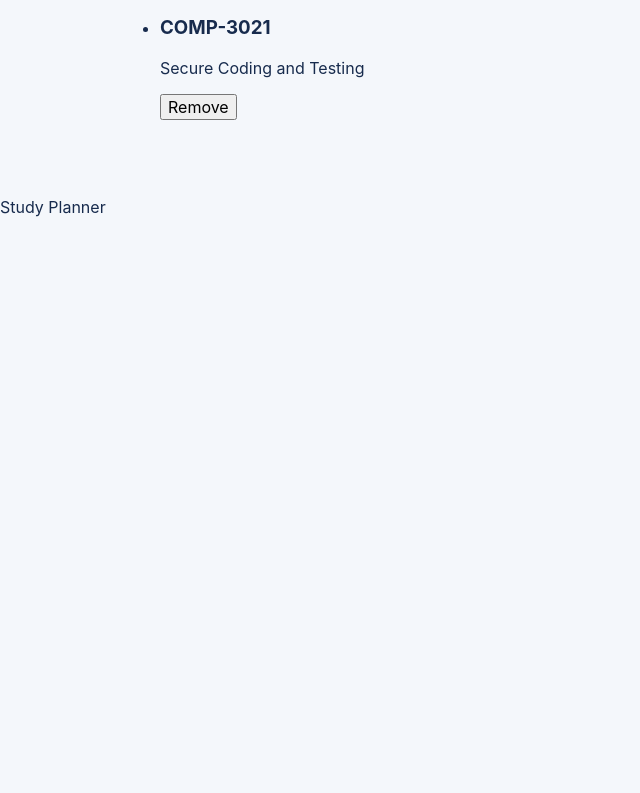
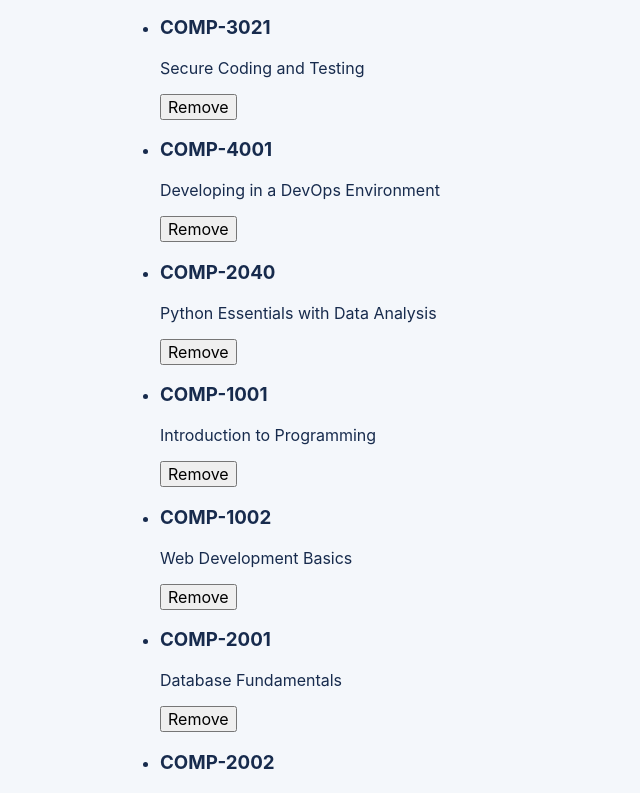
Before and after one commit to rrc-w2025-Gunkarsingh/FDS-Projects, a React (Vite) app: page /courses in a window 1280 px wide. Shown: the part 980-1773 px from the top of the page, without its empty margins (0-640 px from the left). Before the commit the page ends 1213 px from the top, so only its background shows below. Built offline with nearby package versions, Linux system fonts and the light colour scheme.

Commit message:
Refactor courses feature using hook service repository architecture

```diff
--- a/src/App.tsx
+++ b/src/App.tsx
@@ -10,11 +10,6 @@ import Layout from "./components/layout/Layout";
 
 import type { Assignment } from "./types/assignment";
 
-type Course = {
-  id: number;
-  code: string;
-  name: string;
-};
 
 function App() {
   const [assignments, setAssignments] = useState<Assignment[]>([
@@ -34,28 +29,7 @@ function App() {
     },
   ]);
 
-  const [courses, setCourses] = useState<Course[]>([
-    {
-      id: 1,
-      code: "COMP-3019",
-      name: "Application Design and Delivery",
-    },
-    {
-      id: 2,
-      code: "COMP-3018",
-      name: "Back-End Development",
-    },
-    {
-      id: 3,
-      code: "COMP-3020",
-      name: "Cloud Infrastructure and Development",
-    },
-    {
-      id: 4,
-      code: "COMP-3021",
-      name: "Secure Coding and Testing",
-    },
-  ]);
+
 
   return (
     <Routes>
@@ -70,15 +44,7 @@ function App() {
           }
         />
 
-        <Route
-          path="/courses"
-          element={
-            <CoursesPage
-              courses={courses}
-              setCourses={setCourses}
-            />
-          }
-        />
+          <Route path="/courses" element={<CoursesPage />} />
 
         <Route
           path="/assignments"
--- /dev/null
+++ b/src/components/CourseSummary.tsx
@@ -0,0 +1,23 @@
+import { useCourses } from "../hooks/useCourses";
+
+/*
+  This component uses the useCourses hook to show
+  the total number of courses.
+
+  The hook gets course data through the service
+  and repository, so this component does not
+  access the test data directly.
+*/
+
+function CourseSummary() {
+  const { courses } = useCourses();
+
+  return (
+    <section>
+      <h2>Course Summary</h2>
+      <p>Total Courses: {courses.length}</p>
+    </section>
+  );
+}
+
+export default CourseSummary;
--- /dev/null
+++ b/src/data/courses.ts
@@ -0,0 +1,14 @@
+import type { Course } from "../types/course";
+
+export const initialCourses: Course[] = [
+  { id: 1, code: "COMP-3019", name: "Application Design and Delivery" },
+  { id: 2, code: "COMP-3018", name: "Back-End Development" },
+  { id: 3, code: "COMP-3020", name: "Cloud Infrastructure and Development" },
+  { id: 4, code: "COMP-3021", name: "Secure Coding and Testing" },
+  { id: 5, code: "COMP-4001", name: "Developing in a DevOps Environment" },
+  { id: 6, code: "COMP-2040", name: "Python Essentials with Data Analysis" },
+  { id: 7, code: "COMP-1001", name: "Introduction to Programming" },
+  { id: 8, code: "COMP-1002", name: "Web Development Basics" },
+  { id: 9, code: "COMP-2001", name: "Database Fundamentals" },
+  { id: 10, code: "COMP-2002", name: "Software Testing" }
+];
--- /dev/null
+++ b/src/hooks/useCourses.ts
@@ -0,0 +1,55 @@
+import { useEffect, useState } from "react";
+import type { Course } from "../types/course";
+import { courseService } from "../services/courseService";
+
+export function useCourses() {
+  const [courses, setCourses] = useState<Course[]>([]);
+  const [error, setError] = useState("");
+
+  // Load courses when the component opens
+  const loadCourses = () => {
+    setCourses(courseService.getAllCourses());
+  };
+
+  useEffect(() => {
+    loadCourses();
+  }, []);
+
+  // Add a course
+  const addCourse = (code: string, name: string) => {
+    try {
+      courseService.addCourse(code, name);
+      loadCourses();
+      setError("");
+    } catch (err) {
+      setError(err instanceof Error ? err.message : "Something went wrong");
+    }
+  };
+
+  // Remove a course
+  const removeCourse = (id: number) => {
+    courseService.deleteCourse(id);
+    loadCourses();
+  };
+
+  // Update a course
+  const updateCourse = (id: number, code: string, name: string) => {
+    try {
+      courseService.updateCourse(id, code, name);
+      loadCourses();
+      setError("");
+    } catch (err) {
+      setError(err instanceof Error ? err.message : "Something went wrong");
+    }
+  };
+
+  // Return the values that components can use
+  return {
+    courses,       // List of courses to display
+    error,         // Error message to display
+    loadCourses,   // Reload courses
+    addCourse,     // Add a new course
+    removeCourse,  // Remove a course by ID
+    updateCourse,  // Update an existing course
+  };
+}
--- a/src/pages/CoursesPage.tsx
+++ b/src/pages/CoursesPage.tsx
@@ -1,60 +1,28 @@
 import { useState } from "react";
-import type {
-  Dispatch,
-  FormEvent,
-  SetStateAction,
-} from "react";
+import type { FormEvent } from "react";
+import { useCourses } from "../hooks/useCourses";
 
-type Course = {
-  id: number;
-  code: string;
-  name: string;
-};
+function CoursesPage() {
+  const { courses, error, addCourse, removeCourse } = useCourses();
 
-type CoursesPageProps = {
-  courses: Course[];
-  setCourses: Dispatch<SetStateAction<Course[]>>;
-};
-
-function CoursesPage({
-  courses,
-  setCourses,
-}: CoursesPageProps) {
   const [courseCode, setCourseCode] = useState("");
   const [courseName, setCourseName] = useState("");
 
+  // This page uses useCourses to manage the course list.
+  // The hook calls the service, and the service uses the repository.
+  // This keeps course rules and data separate from the page.
   const handleAddCourse = (event: FormEvent<HTMLFormElement>) => {
     event.preventDefault();
 
-    if (!courseCode.trim() || !courseName.trim()) {
-      return;
-    }
+    addCourse(courseCode, courseName);
 
-    const newCourse: Course = {
-      id: Date.now(),
-      code: courseCode.trim(),
-      name: courseName.trim(),
-    };
-
-    setCourses((currentCourses) => [
-      ...currentCourses,
-      newCourse,
-    ]);
-
-    setCourseCode("");
-    setCourseName("");
-  };
-
-  const handleRemoveCourse = (id: number) => {
-    setCourses((currentCourses) =>
-      currentCourses.filter((course) => course.id !== id)
-    );
+    // Keep the entered values if the service reports an error.
+    // We will improve this behaviour after connecting everything.
   };
 
   return (
     <main>
       <h1>Courses</h1>
-
       <p>Add and manage your current courses.</p>
 
       <section>
@@ -63,34 +31,30 @@ function CoursesPage({
         <form onSubmit={handleAddCourse}>
           <div>
             <label htmlFor="course-code">Course Code</label>
-
             <input
               id="course-code"
               type="text"
               value={courseCode}
-              onChange={(event) =>
-                setCourseCode(event.target.value)
-              }
+              onChange={(event) => setCourseCode(event.target.value)}
               placeholder="e.g. COMP-3019"
             />
           </div>
 
           <div>
             <label htmlFor="course-name">Course Name</label>
-
             <input
               id="course-name"
               type="text"
               value={courseName}
-              onChange={(event) =>
-                setCourseName(event.target.value)
-              }
+              onChange={(event) => setCourseName(event.target.value)}
               placeholder="e.g. Application Design and Delivery"
             />
           </div>
 
           <button type="submit">Add Course</button>
         </form>
+
+        {error && <p role="alert">{error}</p>}
       </section>
 
       <section>
@@ -107,7 +71,7 @@ function CoursesPage({
 
                 <button
                   type="button"
-                  onClick={() => handleRemoveCourse(course.id)}
+                  onClick={() => removeCourse(course.id)}
                 >
                   Remove
                 </button>
--- a/src/pages/HomePage.tsx
+++ b/src/pages/HomePage.tsx
@@ -1,3 +1,4 @@
+import CourseSummary from "../components/CourseSummary";
 import type { Dispatch, SetStateAction } from "react";
 import StudyOverview from "../components/study-overview/StudyOverview";
 import type { Assignment } from "../types/assignment";
@@ -10,6 +11,7 @@ type HomePageProps = {
 function HomePage({ assignments }: HomePageProps) {
   return (
     <main>
+      <h1>My Study Dashboard</h1>
       <StudyOverview />
 
       <section>
--- /dev/null
+++ b/src/repositories/courseRepository.ts
@@ -0,0 +1,41 @@
+import type { Course } from "../types/course";
+import { initialCourses } from "../data/courses";
+
+// Make a copy of our test courses
+let courses: Course[] = [...initialCourses];
+
+// Get all courses
+const getAllCourses = (): Course[] => {
+  return [...courses];
+};
+
+// Get one course using its ID
+const getCourseById = (id: number): Course | undefined => {
+  return courses.find((course) => course.id === id);
+};
+
+// Add a new course
+const addCourse = (course: Course): void => {
+  courses = [...courses, course];
+};
+
+// Update an existing course
+const updateCourse = (id: number, updatedCourse: Course): void => {
+  courses = courses.map((course) =>
+    course.id === id ? { ...updatedCourse, id } : course
+  );
+};
+
+// Delete a course
+const deleteCourse = (id: number): void => {
+  courses = courses.filter((course) => course.id !== id);
+};
+
+// Export the repository methods
+export const courseRepository = {
+  getAllCourses,
+  getCourseById,
+  addCourse,
+  updateCourse,
+  deleteCourse,
+};
--- /dev/null
+++ b/src/services/courseService.ts
@@ -0,0 +1,83 @@
+import type { Course } from "../types/course";
+import { courseRepository } from "../repositories/courseRepository";
+
+// Get all courses
+const getAllCourses = (): Course[] => {
+  return courseRepository.getAllCourses();
+};
+
+// Get one course
+const getCourseById = (id: number): Course | undefined => {
+  return courseRepository.getCourseById(id);
+};
+
+// Add a course
+const addCourse = (code: string, name: string): void => {
+  // Check if the fields are empty
+  if (!code.trim() || !name.trim()) {
+    throw new Error("Course code and name are required");
+  }
+
+  // Check if the course already exists
+  const existingCourse = courseRepository
+    .getAllCourses()
+    .find((course) => course.code.toLowerCase() === code.trim().toLowerCase());
+
+  if (existingCourse) {
+    throw new Error("This course already exists");
+  }
+
+  // Create a new course
+  const newCourse: Course = {
+    id: Date.now(),
+    code: code.trim(),
+    name: name.trim(),
+  };
+
+  courseRepository.addCourse(newCourse);
+};
+
+// Update a course
+const updateCourse = (id: number, code: string, name: string): void => {
+  if (!code.trim() || !name.trim()) {
+    throw new Error("Course code and name are required");
+  }
+
+  const existingCourse = courseRepository.getCourseById(id);
+
+  if (!existingCourse) {
+    throw new Error("Course not found");
+  }
+
+  const duplicateCourse = courseRepository
+    .getAllCourses()
+    .find(
+      (course) =>
+        course.id !== id &&
+        course.code.toLowerCase() === code.trim().toLowerCase()
+    );
+
+  if (duplicateCourse) {
+    throw new Error("This course already exists");
+  }
+
+  courseRepository.updateCourse(id, {
+    id,
+    code: code.trim(),
+    name: name.trim(),
+  });
+};
+
+// Delete a course
+const deleteCourse = (id: number): void => {
+  courseRepository.deleteCourse(id);
+};
+
+// Export the service methods
+export const courseService = {
+  getAllCourses,
+  getCourseById,
+  addCourse,
+  updateCourse,
+  deleteCourse,
+};
--- /dev/null
+++ b/src/types/course.ts
@@ -0,0 +1,5 @@
+export type Course = {
+  id: number;
+  code: string;
+  name: string;
+};
```
